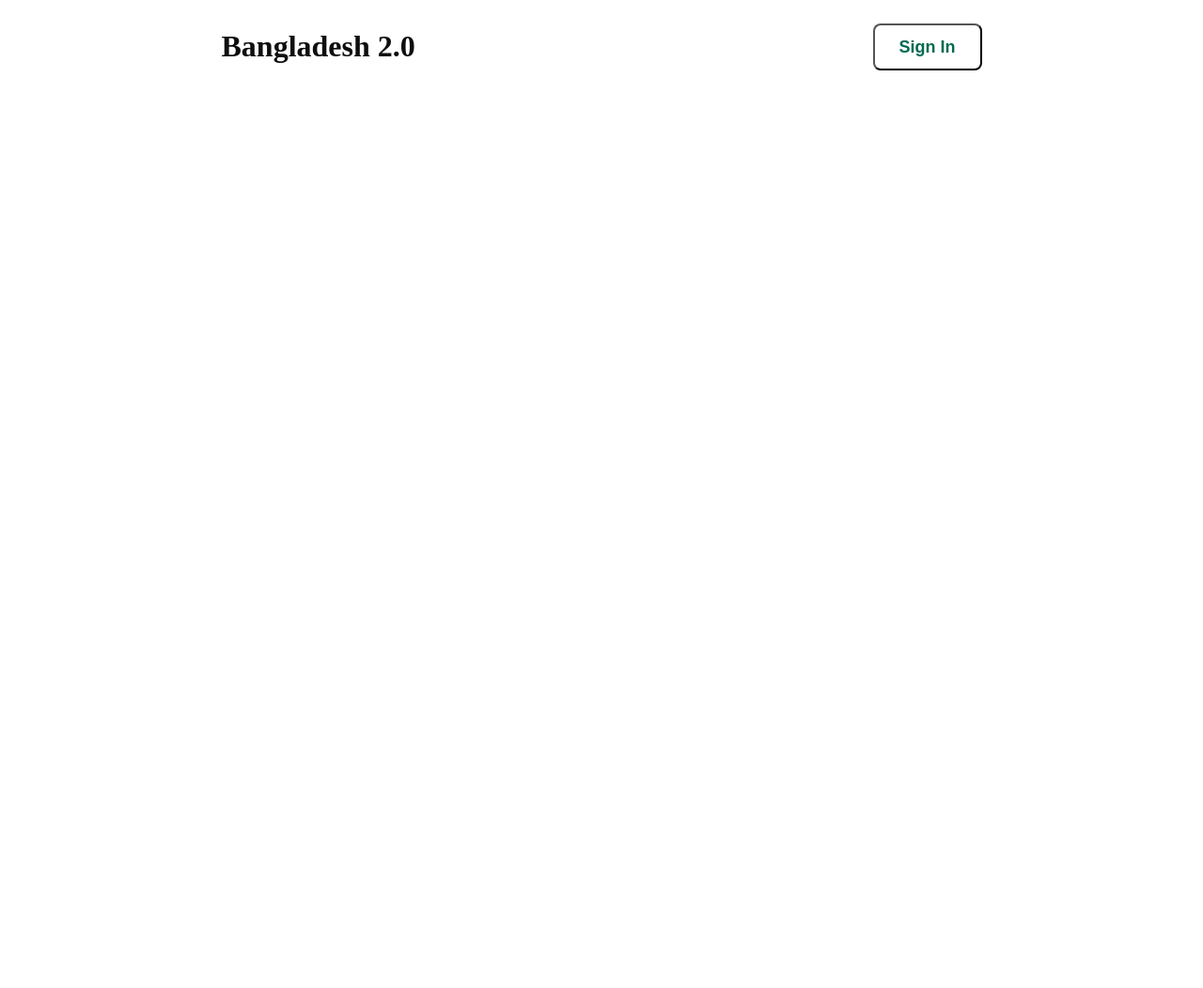
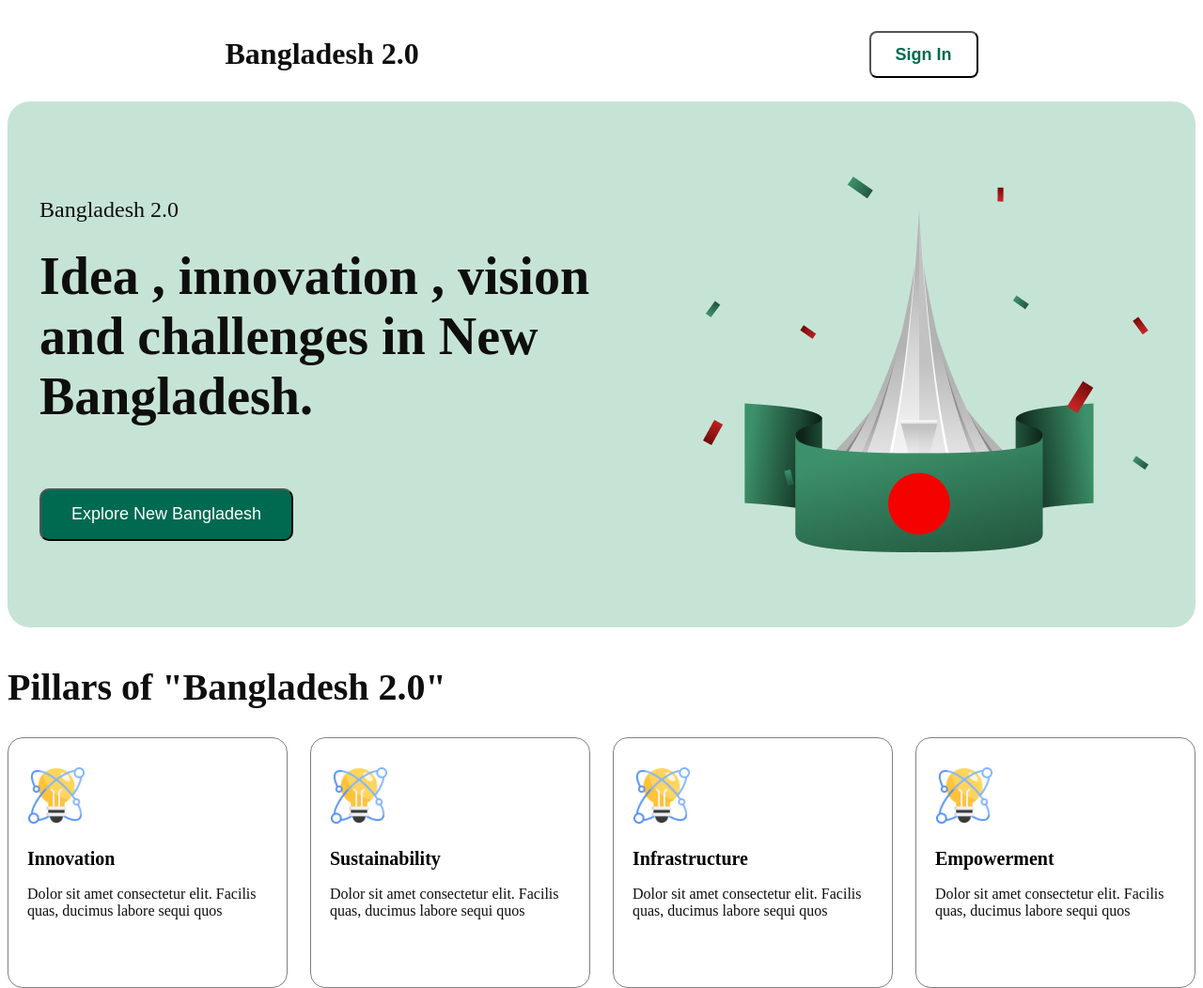
Before and after one commit to usama-akif-hossain/Project-Bangladesh2-0, a plain HTML site: page index.html in a window 1280 px wide. Shown: the whole page at 94% size. Before the commit the page ends 800 px from the top, so only its background shows below. Drawn offline with Linux system fonts and the light colour scheme.

Commit message:
main & nav

```diff
--- a/index.html
+++ b/index.html
@@ -12,11 +12,49 @@
             <h1 class="nav-title">Bangladesh 2.0</h1>
             <button>Sign In</button>
 
+    </nav>
+
+
     <!-- banner section start -->
      <section class="banner-section">
+       <div class="left-section">
+        <p>Bangladesh 2.0</p>
+        <h1>Idea , innovation ,
+        vision and challenges in New Bangladesh.</h1>
+        <button>Explore New Bangladesh</button>
+       </div>
 
+       <img class="right-section" src="./assets/hero.png" alt="" >
      </section>
 
-    </nav>
+     <!-- main portion start here -->
+      <section class="main">
+        <h2 style="width: 1280px;height: 48px; font-weight: bold;font-size: 40px;color: #0E0E0E;margin: 40px auto;">Pillars of "Bangladesh 2.0"</h2>
+        <div class="main-container">
+
+        <div class="child">
+          <img src="./assets/card-icon.png" alt="">
+          <h2>Innovation</h2>
+          <p>Dolor sit amet consectetur elit. Facilis quas, ducimus labore sequi quos </p>
+        </div>
+        <div class="child">
+            <img src="./assets/card-icon.png" alt="">
+            <h2>Sustainability</h2>
+            <p>Dolor sit amet consectetur elit. Facilis quas, ducimus labore sequi quos</p>
+        </div>
+        <div class="child">
+            <img src="./assets/card-icon.png" alt="">
+            <h2>Infrastructure</h2>
+            <p>Dolor sit amet consectetur elit. Facilis quas, ducimus labore sequi quos </p>
+        </div>
+        <div class="child">
+            <img src="./assets/card-icon.png" alt="">
+            <h2>Empowerment</h2>
+            <p>Dolor sit amet consectetur elit. Facilis quas, ducimus labore sequi quos </p>
+        </div>
+      </div>
+      </section>
+
+
 </body>
 </html>
--- a/style/project.css
+++ b/style/project.css
@@ -1,8 +1,8 @@
 /* universal always kora lgbe */
-*{
-    margin: 0;
-    padding: 0;
-}
+/* *{
+    margin: 0px;
+    padding: 0px;
+} */
 
 /* nav er kaj */
 
@@ -42,3 +42,105 @@ nav button{
 }
 
 /* 1st banner */
+
+.banner-section{
+    background-color: #C6E4D6;
+    max-width: 1280px;
+    height: 560px;
+    border-radius: 24px;
+    margin: 0 auto;
+    display: flex;
+    justify-content: space-between;
+    align-items: center;
+
+}
+
+.left-section{
+    padding: 34px;
+    width: 48%;
+}
+
+
+.left-section p{
+    color: #0E0E0E;
+    font-size: 24px;
+    height: 28px;
+    width: 48%;
+    margin-top:10px ;
+
+}
+
+.left-section h1{
+    color: #0E0E0E;
+    font-size: 56px;
+    font-weight: bold;
+    height: 201px;
+    width: 622px;
+    margin-top: 10px;
+
+
+
+}
+
+.left-section button{
+    background-color: #006A50;
+    color: #FFFFFF;
+    width: 270px;
+    height: 56px;
+    border-radius: 10px;
+    font-weight: 400;
+    font-size: 18px;
+    margin-top: 10px;
+
+}
+
+.right-section{
+  width: 48%;
+  height: 400px;
+  padding: 64px;
+}
+
+/* main style */
+.main-container{
+    max-width: 1280px;
+    height: 244px;
+    margin: 0px auto;
+    font-size: 20px;
+    display: flex;
+    justify-content: space-between;
+    gap: 24px;
+    align-items: center;
+
+}
+
+.child{
+   background-color: #FFFFFF;
+   border: 1px solid gray;
+   border-radius: 16px;
+   padding: 20px;
+   width: 302px;
+   /* height: 245px; */
+   text-align: left;
+
+
+}
+.child img{
+    width: 62px;
+    height: 62px;
+    margin: 10px 0px;
+
+}
+.child h2{
+    margin: 10px 0px;
+    font-size: 20px;
+    font-weight: bold;
+    width: 254px;
+    height: 24px;
+}
+
+.child p{
+    width: 254px;
+    height: 72px;
+    font-size: 16px;
+    color:#0E0E0E ;
+}
```
